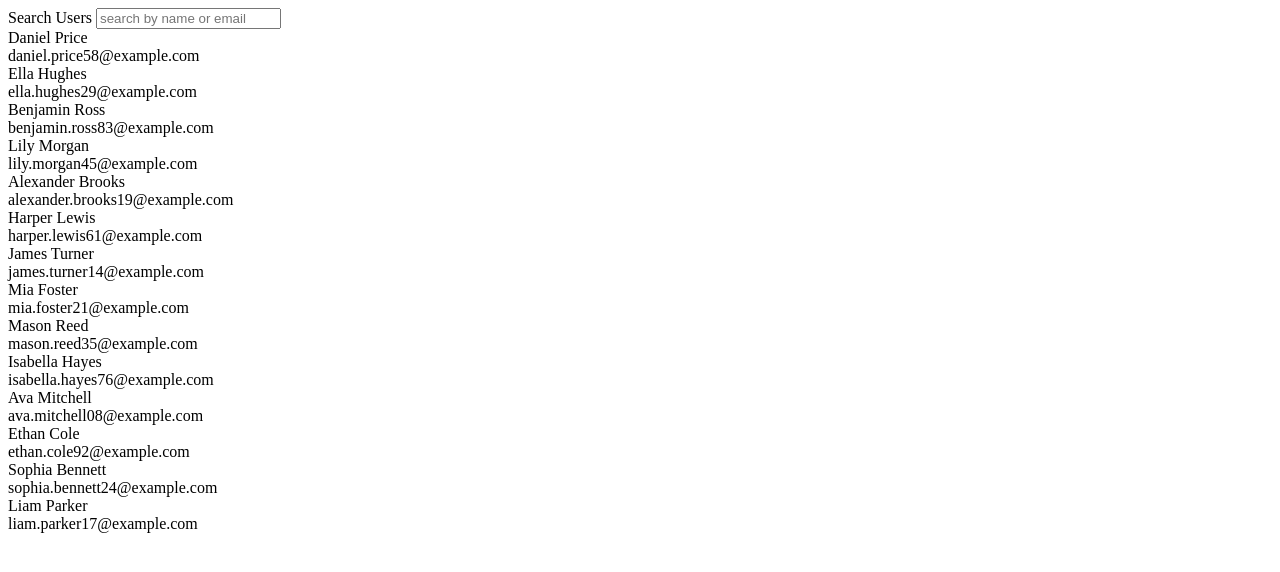
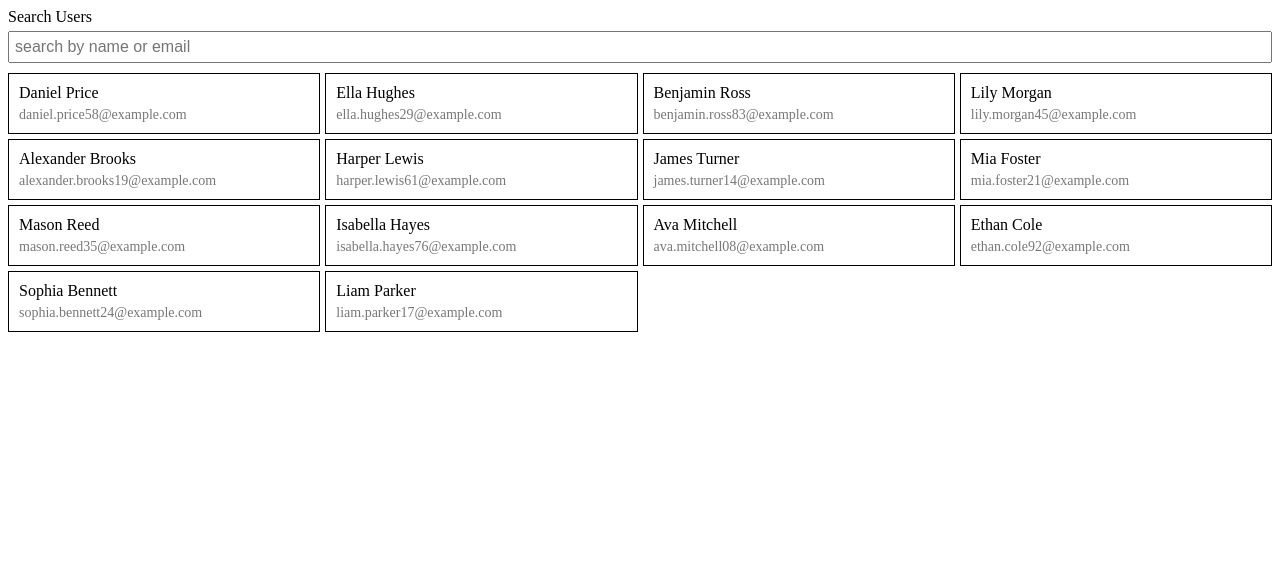
Before and after one commit to malakemad16/DOM-Practices, a plain HTML site: page search users practice/index.html in a window 1280 px wide. Drawn offline with Linux system fonts and the light colour scheme.

Commit message:
add the styles for search users practice

```diff
--- a/search users practice/index.html
+++ b/search users practice/index.html
@@ -4,6 +4,7 @@
     <meta charset="UTF-8" />
     <meta name="viewport" content="width=device-width, initial-scale=1.0" />
     <title>Search user practice</title>
+    <link rel="stylesheet" href="style.css" />
   </head>
   <body>
     <div class="search-wrapper">
--- /dev/null
+++ b/search users practice/style.css
@@ -0,0 +1,39 @@
+* {
+  box-sizing: border-box;
+}
+
+.search-wrapper {
+  display: flex;
+  flex-direction: column;
+  gap: 5px;
+}
+
+input {
+  padding: 5px;
+  font-size: 16px;
+}
+
+.user-cards {
+  display: grid;
+  grid-template-columns: repeat(auto-fill, minmax(250px, 1fr));
+  gap: 5px;
+  margin-top: 10px;
+}
+
+.card {
+  border: 1px solid black;
+  padding: 10px;
+}
+
+.card > .header {
+  margin-bottom: 5px;
+}
+
+.card > .body {
+  font-size: 14px;
+  color: #777;
+}
+
+.hide {
+  display: none;
+}
```
